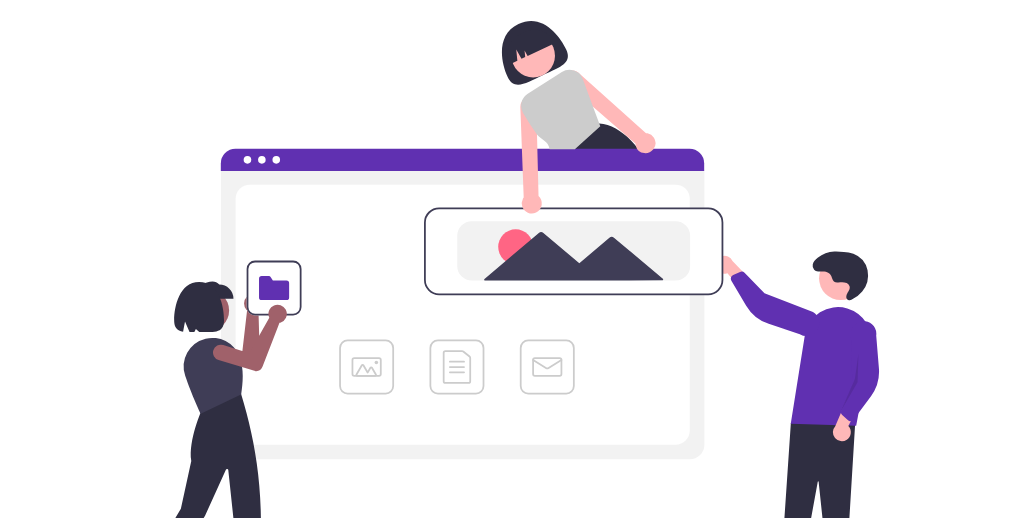
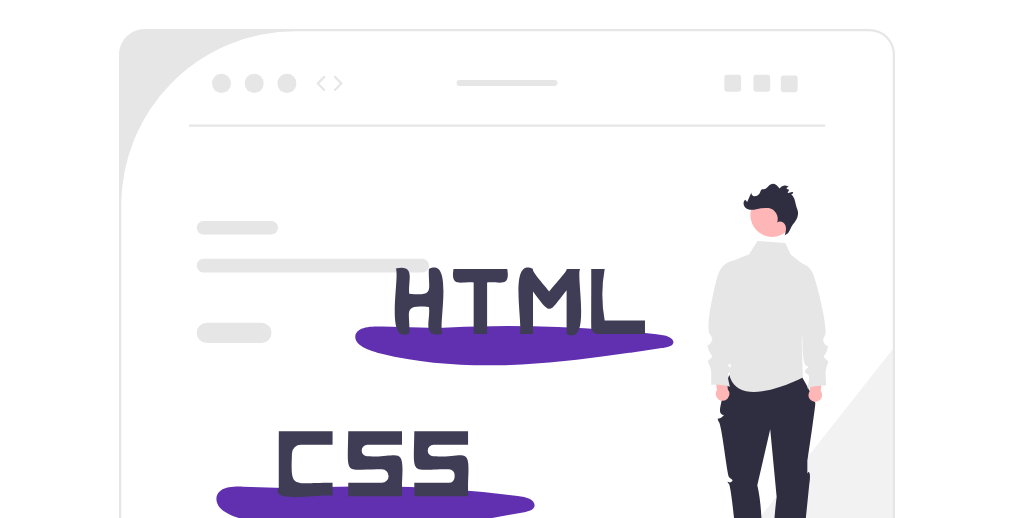
Before and after one commit to nquach1515/first-eportfolio, a plain HTML site: page index.html in a window 1280 px wide. Shown: the part 434-952 px from the top of the page, without its empty margins (133-1147 px from the left). Drawn offline with Linux system fonts and the light colour scheme.

Commit message:
changed home image

```diff
--- a/index.html
+++ b/index.html
@@ -69,7 +69,7 @@
                     </div>
                 </div>
                 <figure class="about-me__img--container">
-                    <img src="./assets/undraw_websites.svg" class="about-me__img" alt="">
+                    <img src="./assets/undraw_html.svg" class="about-me__img" alt="">
                 </figure>
             </div>
         </div>
--- a/styles.css
+++ b/styles.css
@@ -226,7 +226,7 @@ nav {
     flex: 1;
     display: flex;
     align-items: center;
-    padding: 24px 0 0 0;
+    padding: 32px 0;
 }
 
 .about-me__img {
```
Also changed, not shown: assets/undraw-image.svg (added), assets/undraw_html.svg (added).
